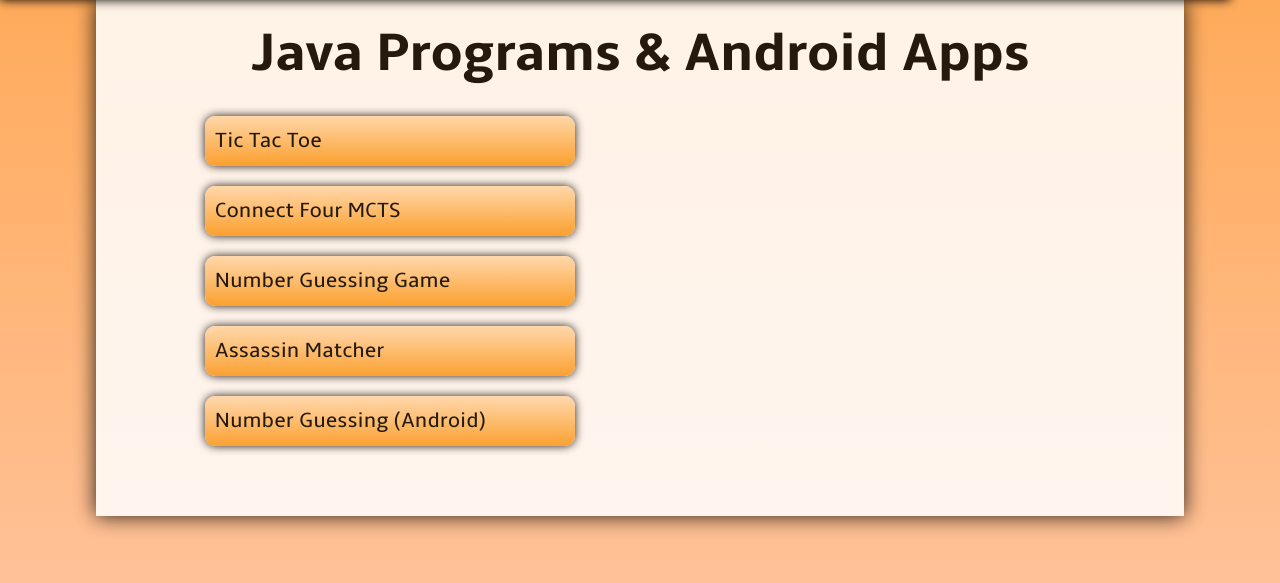
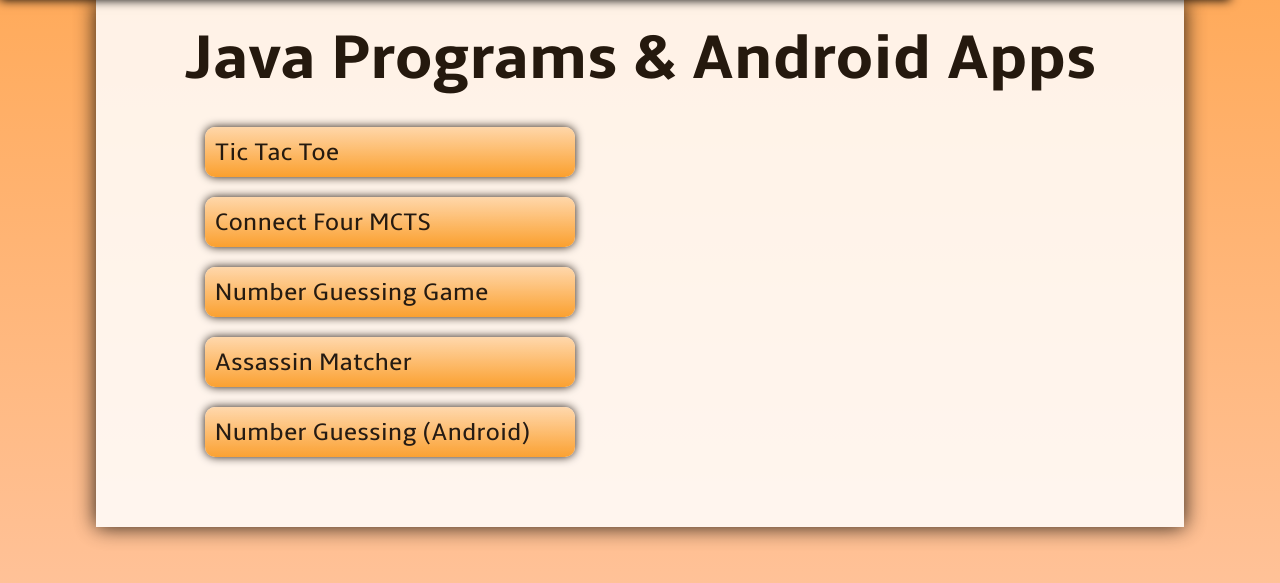
Before and after one commit to somilgo/somilgo, a PHP site: page /java.html in a window 1280 px wide. Shown: the part 200-783 px from the top of the page. Run offline with PHP 8.4, Linux system fonts and the light colour scheme; some libraries are stand-ins or nearby versions.

Commit message:
more responsive features

```diff
--- a/calcpage.css
+++ b/calcpage.css
@@ -55,7 +55,7 @@ ul {
   margin-bottom: 50px;
   margin-top: -10px;
   font-family: ambler;
-  font-size: 16pt;
+  font-size: 3.1vh;
   float:left;
 
 
@@ -123,7 +123,7 @@ a {
 #progtit {
 
   font-family: amblebo;
-  font-size: 40pt;
+  font-size: 8vh;
   text-align: center;
   padding: 20px;
 
@@ -139,7 +139,7 @@ a {
 
 .dope .tooltipster-content {
   font-family: ambler;
-  font-size: 16px;
+  font-size: 2.3vh;
   line-height: 25px;
   padding: 8px 10px;
 }
--- a/contactpage.css
+++ b/contactpage.css
@@ -107,7 +107,7 @@ form {
 label {
   float: left;
   text-align: right;
-  margin-right: 15px;
+margin-right:0%;
   width: 100px;
   padding-top: 5px;
   font-size: 3.1vh;
@@ -116,8 +116,8 @@ label {
 
 textarea {
 
-  width: 470px;
-  height: 100px;
+  width: 30%;
+  height: 20%;
   max-width: 470px;
   overflow: auto;
 
--- a/misc.css
+++ b/misc.css
@@ -51,7 +51,7 @@
 #progtit {
 
   font-family: amblebo;
-  font-size: 40pt;
+  font-size: 8vh;
   text-align: center;
   padding: 20px;
 
@@ -82,7 +82,7 @@ li {
         display: block;
         font-family: ambler;
         color: #fc9e5f;
-        font-size: 20px;
+        font-size: 3.4vh;
         height: 23px;
         line-height: normal;
         padding: 4px 0 6px ;
--- a/programpage.css
+++ b/programpage.css
@@ -55,7 +55,7 @@ ul {
   margin-bottom: 50px;
   margin-top: -10px;
   font-family: ambler;
-  font-size: 16pt;
+  font-size: 3.1vh;
   float:left;
 
 
@@ -120,7 +120,7 @@ box-shadow: inset 0 0 10px;
 #progtit {
 
   font-family: amblebo;
-  font-size: 41pt;
+  font-size: 8vh;
   text-align: center;
   padding: 20px;
 
@@ -136,7 +136,7 @@ box-shadow: inset 0 0 10px;
 
 .dope .tooltipster-content {
   font-family: ambler;
-  font-size: 16px;
+  font-size: 2.3vh;
   line-height: 25px;
   padding: 8px 10px;
 }
```
